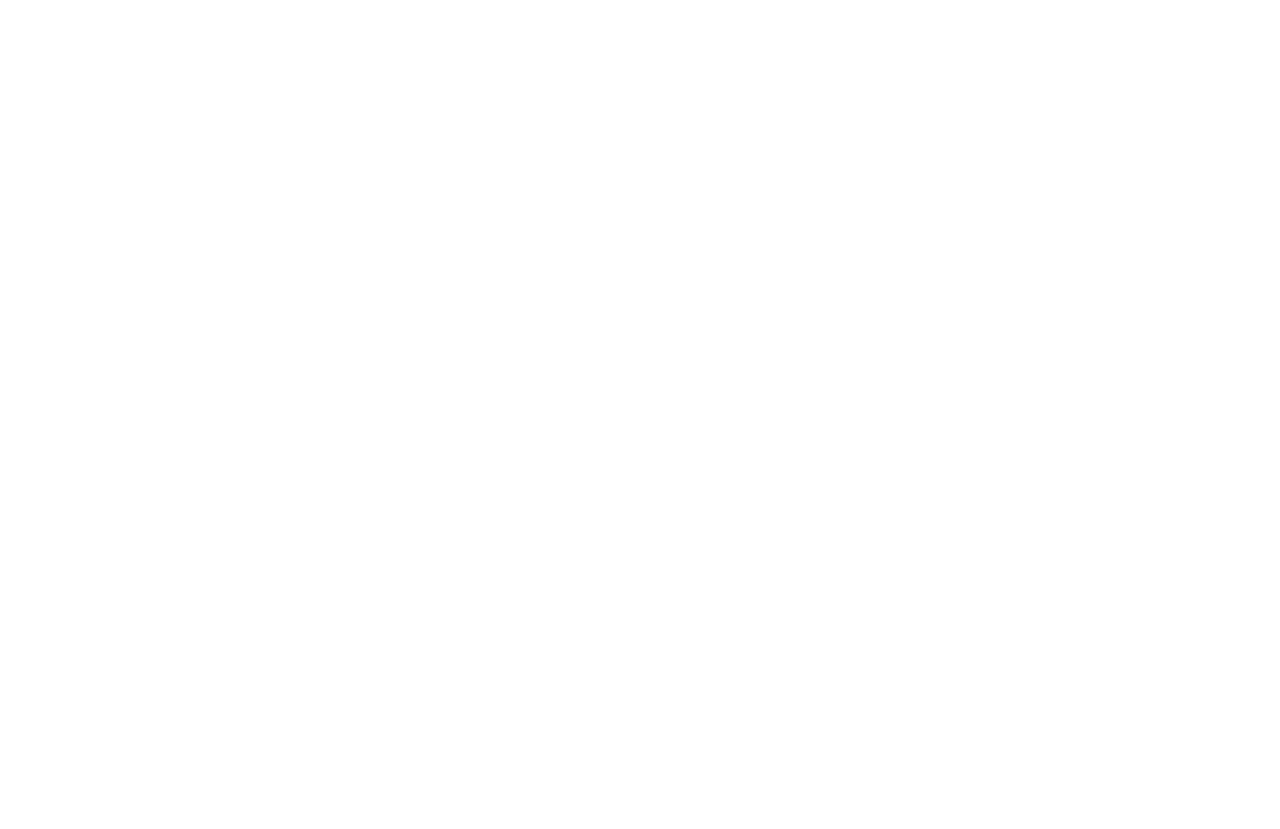
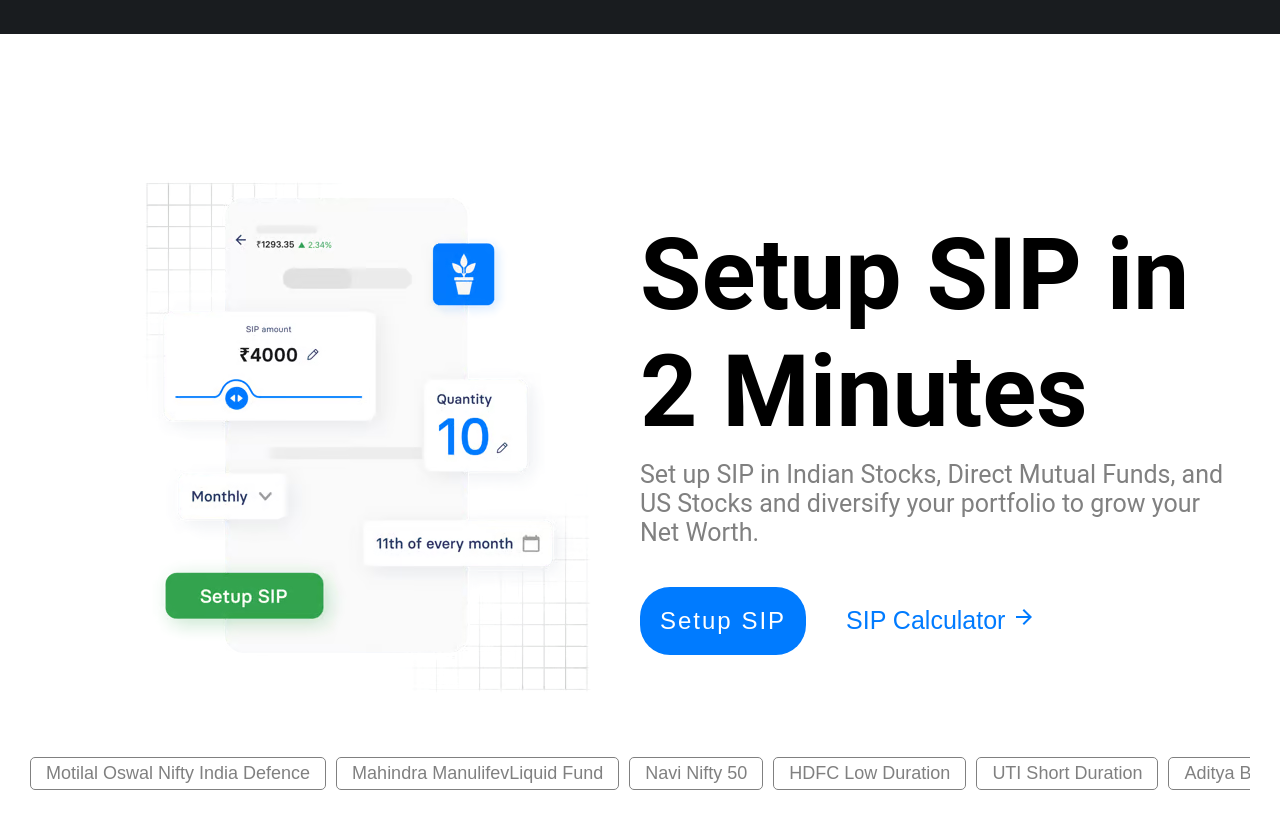
Before and after one commit to Abhinav-Desh/Design1, a React (Create React App) app in the folder designone/: page / in a window 1280 px wide. Shown: the part 1620-2449 px from the top of the page. Before the commit the page ends 1380 px from the top, so only its background shows below. Built offline with nearby package versions, Linux system fonts and the light colour scheme.

Commit message:
scrollbar hoverbuttons

```diff
--- a/designone/src/App.css
+++ b/designone/src/App.css
@@ -71,12 +71,25 @@
   cursor: pointer;
   padding: 5px 15px;
   border-radius: 5px;
+  margin-right: 10px;
   border: 1px solid grey;
   color: grey;
   background-color: rgb(25, 28, 31);
-  margin-right: 15px;
+  white-space: nowrap;
+  transition: background-color 0.3s ease, border-color 0.3s ease;
 }
 
 .hover-buttons:hover {
+  background-color: rgb(66, 65, 65);
   border: 1px solid rgb(66, 65, 65);
 }
+
+
+.hover-options::-webkit-scrollbar {
+  display: none;
+}
+
+.hover-options {
+  -ms-overflow-style: none;  /* IE and Edge */
+  scrollbar-width: none;  /* Firefox */
+}
--- a/designone/src/App.js
+++ b/designone/src/App.js
@@ -3,12 +3,14 @@
 import Navbar from './components/Navbar';
 import OptionStocks from './components/OptionStocks';
 import ZeroCost from './components/ZeroCost';
+import SetupSIP from './components/SetupSIP'
 function App() {
   return (
     <div>
       <Navbar />
       <OptionStocks />
       <ZeroCost />
+      <SetupSIP />
     </div>
   );
 }
--- /dev/null
+++ b/designone/src/components/SetupSIP.jsx
@@ -0,0 +1,65 @@
+import setupImage from '../assets/homepage-setup-sip-in-2mins.png'
+import ArrowForwardIcon from '@mui/icons-material/ArrowForward';
+const SetupSIP = () =>{
+return(
+    <div style={{height:'700px', marginTop:'100px',padding:'30px'}}>
+       <div className="parent" style={{display:'flex',justifyContent:'space-between',alignItems:'center' }}>
+            <div className="left-child" style={{width:'50%'}} >
+                <img src={setupImage} alt="" />
+            </div>
+            <div className="right-child" style={{width:'50%',paddingRight:'25px'}}>
+            <p style={{fontSize:'100px',fontWeight:'600'}}>Setup SIP in 2 Minutes</p>
+            <p style={{ color:'grey',marginTop:'10px',fontSize:'25px'}}>Set up SIP in Indian Stocks, Direct Mutual Funds, and US Stocks and diversify your portfolio to grow your Net Worth.</p>
+            <button style={{
+            letterSpacing:'2px',
+            fontSize: '24px',
+            fontWeight: '500',
+            padding: '20px 20px',
+            borderRadius: '30px',
+            backgroundColor: '#007BFF',
+            color: 'white',
+            cursor: 'pointer',
+             border:'none',
+            marginTop:'40px'}}>Setup SIP</button>
+            <button style={{fontSize:'25px',
+                            fontWeight:'500',
+                            color:'#007BFF',
+                            marginLeft:'40px',
+                            backgroundColor:'white',
+                            cursor:'pointer',
+                            border:'none'
+            }}>SIP Calculator <ArrowForwardIcon/> </button>
+            </div>
+       </div>
+       <div className="hover-options"
+ style={{
+  width: '100%',
+  marginTop: '50px',
+  overflow: 'auto',
+  scrollbarWidth: 'none',
+  msOverflowStyle: 'none',
+  display: 'flex',
+  flexWrap: 'nowrap',
+
+}}>
+   <button className= "hover-buttons" style={{backgroundColor:'white'}}>Motilal Oswal Nifty India Defence</button>
+  <button className= "hover-buttons" style={{backgroundColor:'white'}} >Mahindra ManulifevLiquid Fund</button>
+  <button className= "hover-buttons" style={{backgroundColor:'white'}}>Navi Nifty 50</button>
+  <button className= "hover-buttons" style={{backgroundColor:'white'}}>HDFC Low Duration</button>
+  <button className= "hover-buttons" style={{backgroundColor:'white'}}>UTI Short Duration</button>
+  <button className= "hover-buttons" style={{backgroundColor:'white'}}>Aditya Birla Sun Life Cooperation Bond</button>
+  <button className= "hover-buttons" style={{backgroundColor:'white'}}>Kotak Dynamic Bond</button>
+  <button className= "hover-buttons" style={{backgroundColor:'white'}}>HDFC Balance Advantage </button>
+  <button className= "hover-buttons" style={{backgroundColor:'white'}}>SBI Energy Opportunities</button>
+  <button className= "hover-buttons" style={{backgroundColor:'white'}}>ICICI Prudential Bharat FOF 22</button>
+  <button className= "hover-buttons" style={{backgroundColor:'white'}}>Parag Pharikh Flexi Cap</button>
+  <button className= "hover-buttons" style={{backgroundColor:'white'}}>Nippon Small Cap</button>
+  <button className= "hover-buttons" style={{backgroundColor:'white'}}>ADANIPOWER</button>
+  <button className= "hover-buttons" style={{backgroundColor:'white'}}>SUZLON</button>
+
+</div>
+    </div>
+);
+}
+
+export default SetupSIP;
--- a/designone/src/components/ZeroCost.jsx
+++ b/designone/src/components/ZeroCost.jsx
@@ -63,6 +63,13 @@
   <button className= "hover-buttons">HINDUNILVR</button>
 </div>
 
+<div style={{marginTop:"30px",color:'grey',fontSize:'15px',fontWeight:'600',marginBottom:'100px'}}>
+Disclaimer for the creative: Investments in the securities market are subject to market risks, read all the related documents carefully before investing. Mutual Fund investments are subject to market risks, read all scheme related documents carefully before investing. Mutual Funds are non-exchange traded products, and INDmoney is merely acting as a mutual fund distributor. All disputes with respect to distribution activity, would not have access to the exchange investor redressal forum or arbitration mechanism. This is nowhere to be considered as an advice,
+ recommendation or solicitation of an offer to buy or sell or subscribe for securities. INDstocks SIP/ Mini Save is a SIP feature that enables Customer(s) to save a fixed amount on a daily basis to invest in Indian Stock. INDmoney Private Limited 616, Level 6, Suncity Success Tower, Sector 65,
+  Gurugram, 122005, SEBI Stock Broking Registration No: INZ000305337, Trading and Clearing Member of NSE (90267, M70042) and BSE,
+  BSE StarMF (6779), SEBI Depository Participant Reg. No. IN-DP-690-2022, Depository Participant ID: CDSL 12095500.
+   Refer https://indstocks.com/pricing?type=indian-stocks; https://www.indstocks.com/page/indian-stocks-sip-terms-and-condition for further details.
+   </div>
         </div>
     );
 }
```
Also changed, not shown: designone/src/assets/homepage-setup-sip-in-2mins.png (added).
